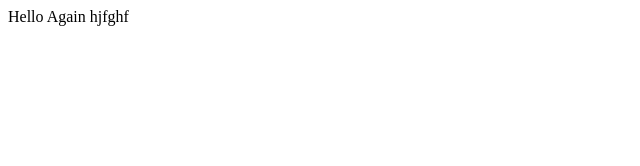
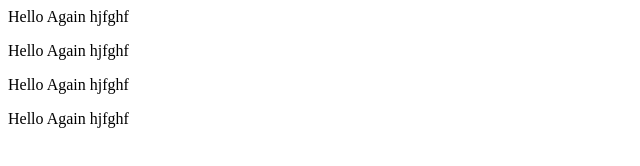
Before and after one commit to oguzmamunlu/deneme, a plain HTML site: page index.html in a window 1280 px wide. Shown: the whole page, without its empty margins (0-640 px from the left). Drawn offline with Linux system fonts and the light colour scheme.

Commit message:
Yeni Ekleme Yapıldı

```diff
--- a/index.html
+++ b/index.html
@@ -4,6 +4,9 @@
     </head>
     <body>
 
-         <p>Hello Again hjfghf</A></p>
+         <p>Hello Again hjfghf</p>
+         <p>Hello Again hjfghf</p>
+         <p>Hello Again hjfghf</p>
+         <p>Hello Again hjfghf</p>
     </body>
 </html>
```
